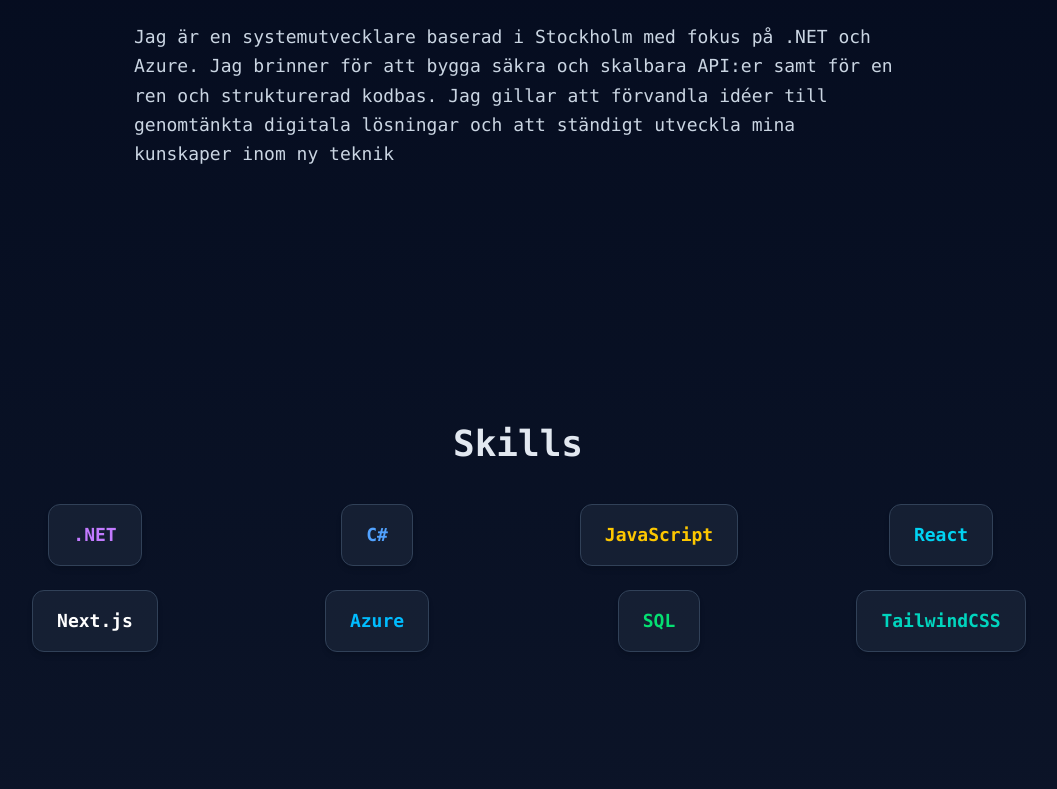
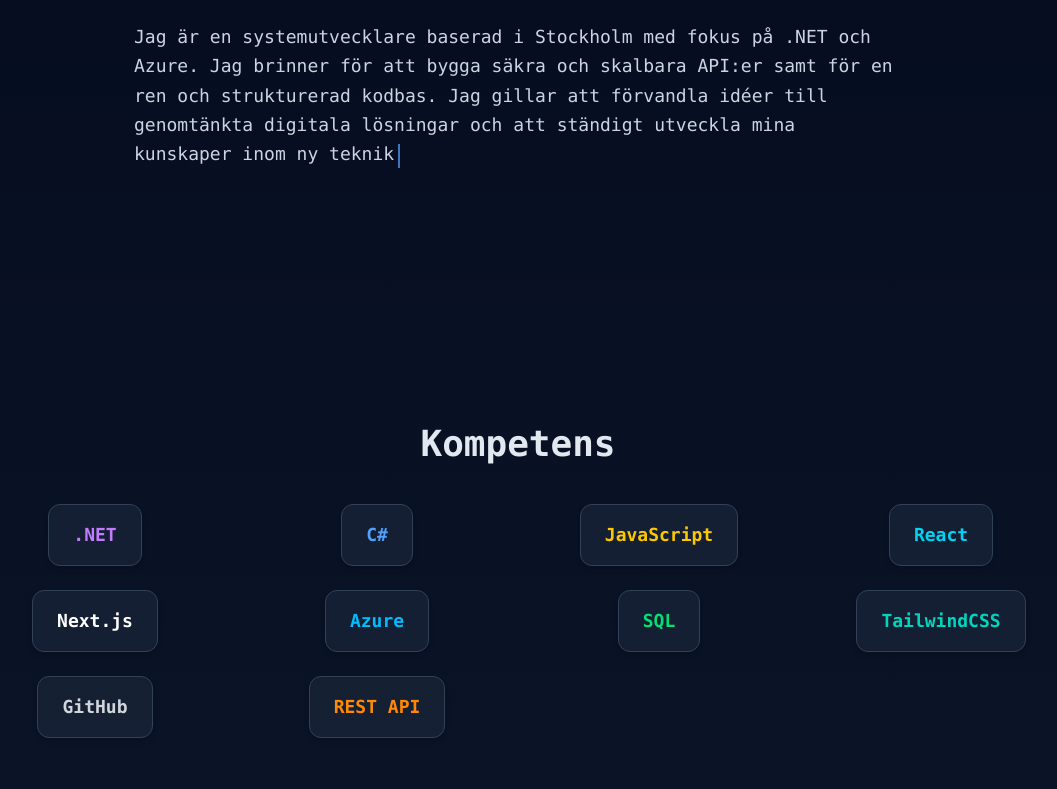
Before and after one commit to gurdip6/portfolio-next, a Next.js app: page / in a window 1280 px wide. Shown: the part 951-1740 px from the top of the page, without its empty margins (122-1179 px from the left). Built offline with nearby package versions, Linux system fonts and the light colour scheme.

Commit message:
Uppdaterat kompetenssektionen och lagt till flytande kodbakgrund

```diff
--- /dev/null
+++ b/app/components/FloatingCode.tsx
@@ -0,0 +1,79 @@
+"use client";
+import React, { useEffect, useState } from "react";
+
+export default function FloatingCode() {
+  const [codes, setCodes] = useState<
+    { text: string; x: number; delay: number; duration: number }[]
+  >([]);
+
+  useEffect(() => {
+    const snippets = [
+      "public async Task<IActionResult> GetAll() { }",
+      "builder.Services.AddControllers();",
+      "console.log('Azure Connected');",
+      "using Microsoft.EntityFrameworkCore;",
+      "for (int i = 0; i < 10; i++) { }",
+      "return Ok(result);",
+      "const data = await fetch('/api');",
+      "<div className='container'>",
+    ];
+
+    const generated = Array.from({ length: 25 }).map(() => ({
+      text: snippets[Math.floor(Math.random() * snippets.length)],
+      x: Math.random() * 100, // horisontell placering
+      delay: Math.random() * 15, // olika starttider
+      duration: 20 + Math.random() * 10, // flyttid
+    }));
+
+    setCodes(generated);
+  }, []);
+
+  return (
+    <div className="fixed inset-0 -z-10 overflow-hidden pointer-events-none">
+      {codes.map((code, i) => (
+        <span
+          key={i}
+          className="absolute text-blue-400 text-[10px] md:text-sm font-mono opacity-40 animate-float glow"
+          style={{
+            left: `${code.x}%`,
+            animationDelay: `${code.delay}s`,
+            animationDuration: `${code.duration}s`,
+          }}
+        >
+          {code.text}
+        </span>
+      ))}
+
+      <style jsx global>{`
+        @keyframes float {
+          0% {
+            transform: translateY(110vh);
+            opacity: 0;
+          }
+          10% {
+            opacity: 0.4;
+          }
+          50% {
+            opacity: 0.8;
+          }
+          90% {
+            opacity: 0.4;
+          }
+          100% {
+            transform: translateY(-10vh);
+            opacity: 0;
+          }
+        }
+
+        .animate-float {
+          animation: float linear infinite;
+        }
+
+        .glow {
+          text-shadow: 0 0 8px rgba(56, 189, 248, 0.8),
+            0 0 20px rgba(56, 189, 248, 0.6);
+        }
+      `}</style>
+    </div>
+  );
+}
--- a/app/components/Skills.tsx
+++ b/app/components/Kompetens.tsx
@@ -1,8 +1,8 @@
 "use client";
 import { motion } from "framer-motion";
-import React from "react"; // ✅ lägg till denna för att Next/TypeScript ska känna igen JSX
+import React from "react";
 
-const skills = [
+const kompetenser = [
   { name: ".NET", color: "text-purple-400" },
   { name: "C#", color: "text-blue-400" },
   { name: "JavaScript", color: "text-yellow-400" },
@@ -11,14 +11,17 @@
   { name: "Azure", color: "text-sky-400" },
   { name: "SQL", color: "text-green-400" },
   { name: "TailwindCSS", color: "text-teal-400" },
+  { name: "GitHub", color: "text-gray-300" },
+  { name: "REST API", color: "text-orange-400" },
 ];
 
-export default function Skills() {
+export default function Kompetens() {
   return (
     <section
-      id="skills"
+      id="kompetens"
       className="max-w-6xl mx-auto px-6 py-32 text-center text-slate-300"
     >
+      {/* 🔹 Titel */}
       <motion.h2
         initial={{ opacity: 0, y: 30 }}
         whileInView={{ opacity: 1, y: 0 }}
@@ -26,21 +29,25 @@
         viewport={{ once: true }}
         className="text-4xl font-bold text-slate-200 mb-10"
       >
-        Skills
+        Kompetens
       </motion.h2>
 
+      {/* 🔹 Kompetenskort */}
       <div className="grid grid-cols-2 sm:grid-cols-3 md:grid-cols-4 gap-6 justify-items-center">
-        {skills.map((skill, i) => (
+        {kompetenser.map((item, i) => (
           <motion.div
             key={i}
-            whileHover={{ scale: 1.1 }}
+            initial={{ opacity: 0, y: 30 }}
             whileInView={{ opacity: 1, y: 0 }}
-            initial={{ opacity: 0, y: 30 }}
+            whileHover={{
+              scale: 1.1,
+              boxShadow: "0px 0px 25px rgba(56,189,248,0.3)",
+            }}
             transition={{ duration: 0.4, delay: i * 0.1 }}
-            className="bg-slate-800/60 border border-slate-700 rounded-xl px-6 py-4 shadow-md hover:shadow-blue-400/20 transition"
+            className="bg-slate-800/60 border border-slate-700 rounded-xl px-6 py-4 shadow-md hover:shadow-[0_0_15px_rgba(56,189,248,0.3)] transition-all duration-300"
           >
-            <p className={`text-lg font-semibold ${skill.color}`}>
-              {skill.name}
+            <p className={`text-lg font-semibold ${item.color}`}>
+              {item.name}
             </p>
           </motion.div>
         ))}
--- a/app/components/Navbar.tsx
+++ b/app/components/Navbar.tsx
@@ -33,7 +33,7 @@
   const navItems = [
     { name: "Hem", href: "#hero" },
     { name: "Om mig", href: "#about" },
-    { name: "Skills", href: "#skills" },
+    { name: "Kompetens", href: "#kompetens" },
     { name: "Projekt", href: "#projects" },
     { name: "Kontakt", href: "#contact" },
   ];
--- a/app/page.tsx
+++ b/app/page.tsx
@@ -2,40 +2,87 @@
 import { motion } from "framer-motion";
 import Navbar from "./components/Navbar";
 import About from "./components/About";
-import Skills from "./components/Skills";
 import Projects from "./components/Projects";
 import Contact from "./components/Contact";
 import React, { useEffect, useState } from "react";
 import { Typewriter } from "react-simple-typewriter";
 import ScrollToTop from "./components/ScrollToTop";
-
+import Kompetens from "./components/Kompetens";
 
 export default function Home() {
-  const fullText = "System Developer · .NET · Azure";
-  const [typedText, setTypedText] = useState("");
+  const [floatingSnippets, setFloatingSnippets] = useState<
+    { text: string; left: string; top: string; duration: string; delay: string }[]
+  >([]);
 
   useEffect(() => {
-    setTypedText(""); // nollställ text
-    let index = 0;
-    const speed = 80;
+    const snippets = [
+      "public async Task<IActionResult> GetAll() { }",
+      "builder.Services.AddControllers();",
+      "console.log('Azure Connected');",
+      "using Microsoft.EntityFrameworkCore;",
+      "for (int i = 0; i < 10; i++) { }",
+      "return Ok(result);",
+      "const data = await fetch('/api');",
+      "<div className='container'>",
+    ];
 
-    const interval = setInterval(() => {
-      if (index < fullText.length) {
-        setTypedText((prev) => prev + fullText[index]);
-        index++;
-      } else {
-        clearInterval(interval);
-      }
-    }, speed);
+    const generated = Array.from({ length: 25 }).map(() => ({
+      text: snippets[Math.floor(Math.random() * snippets.length)],
+      left: `${Math.random() * 100}%`,
+      top: `${Math.random() * 100}%`,
+      duration: `${10 + Math.random() * 10}s`,
+      delay: `${Math.random() * 5}s`,
+    }));
 
-    return () => clearInterval(interval);
+    setFloatingSnippets(generated);
   }, []);
 
   return (
-    <main className="min-h-screen bg-gradient-to-b from-slate-950 via-slate-900 to-slate-950 text-slate-200 scroll-smooth font-mono">
+    <>
+      {/* 🔹 Flytande kodrader i bakgrunden */}
+      <div className="fixed inset-0 -z-10 overflow-hidden font-mono text-blue-400 text-xs md:text-sm opacity-40 pointer-events-none">
+        {floatingSnippets.map((code, i) => (
+          <p
+            key={i}
+            className="absolute animate-float glow"
+            style={{
+              left: code.left,
+              top: code.top,
+              animationDuration: code.duration,
+              animationDelay: code.delay,
+            }}
+          >
+            {code.text}
+          </p>
+        ))}
+
+        <style jsx global>{`
+          @keyframes float {
+            0% {
+              transform: translateY(100vh);
+              opacity: 0.2;
+            }
+            50% {
+              opacity: 0.8;
+            }
+            100% {
+              transform: translateY(-100vh);
+              opacity: 0.2;
+            }
+          }
+          .animate-float {
+            animation: float linear infinite;
+          }
+          .glow {
+            text-shadow: 0 0 8px rgba(56, 189, 248, 0.8),
+              0 0 20px rgba(56, 189, 248, 0.6);
+          }
+        `}</style>
+      </div>
+
+      <main className="min-h-screen relative bg-gradient-to-b from-slate-950 via-slate-900 to-slate-950 text-slate-200 scroll-smooth font-mono">
         {/* 🔹 Navigationsmeny */}
         <Navbar />
-
 
         {/* 🔹 Hero-sektion */}
         <section
@@ -63,20 +110,16 @@
               typeSpeed={80}
               deleteSpeed={0}
               delaySpeed={3000}
-
+              loop={false}
             />
           </span>
-
-
         </section>
-
-
 
         {/* 🔹 Om mig */}
         <About />
 
         {/* 🔹 Färdigheter */}
-      <Skills />
+        <Kompetens/>
 
         {/* 🔹 Projekt */}
         <Projects />
@@ -108,7 +151,9 @@
               }}
               className="bg-slate-800/60 border border-slate-700 rounded-xl p-6 shadow-lg transition-all duration-300"
             >
-            <h3 className="text-2xl font-semibold text-blue-400 mb-4">Mitt CV</h3>
+              <h3 className="text-2xl font-semibold text-blue-400 mb-4">
+                Mitt CV
+              </h3>
               <iframe
                 src="/GurdipBolaCV5.pdf"
                 className="w-full h-96 rounded-lg border border-slate-700 mb-4"
@@ -190,5 +235,6 @@
           © {new Date().getFullYear()} Gurdip Bola.
         </footer>
       </main>
+    </>
   );
 }
```
Lines whose indentation alone changed are shown as unchanged.
